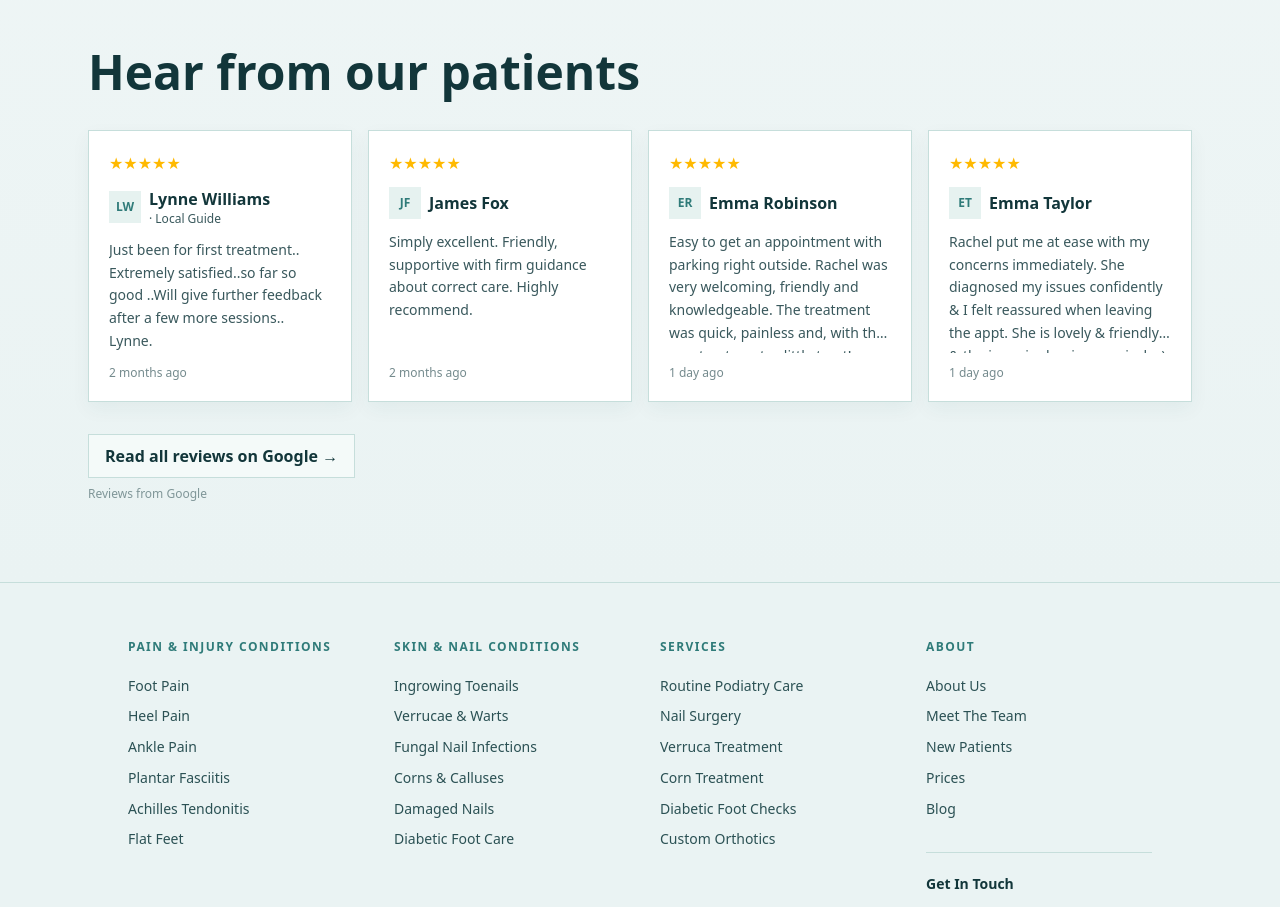
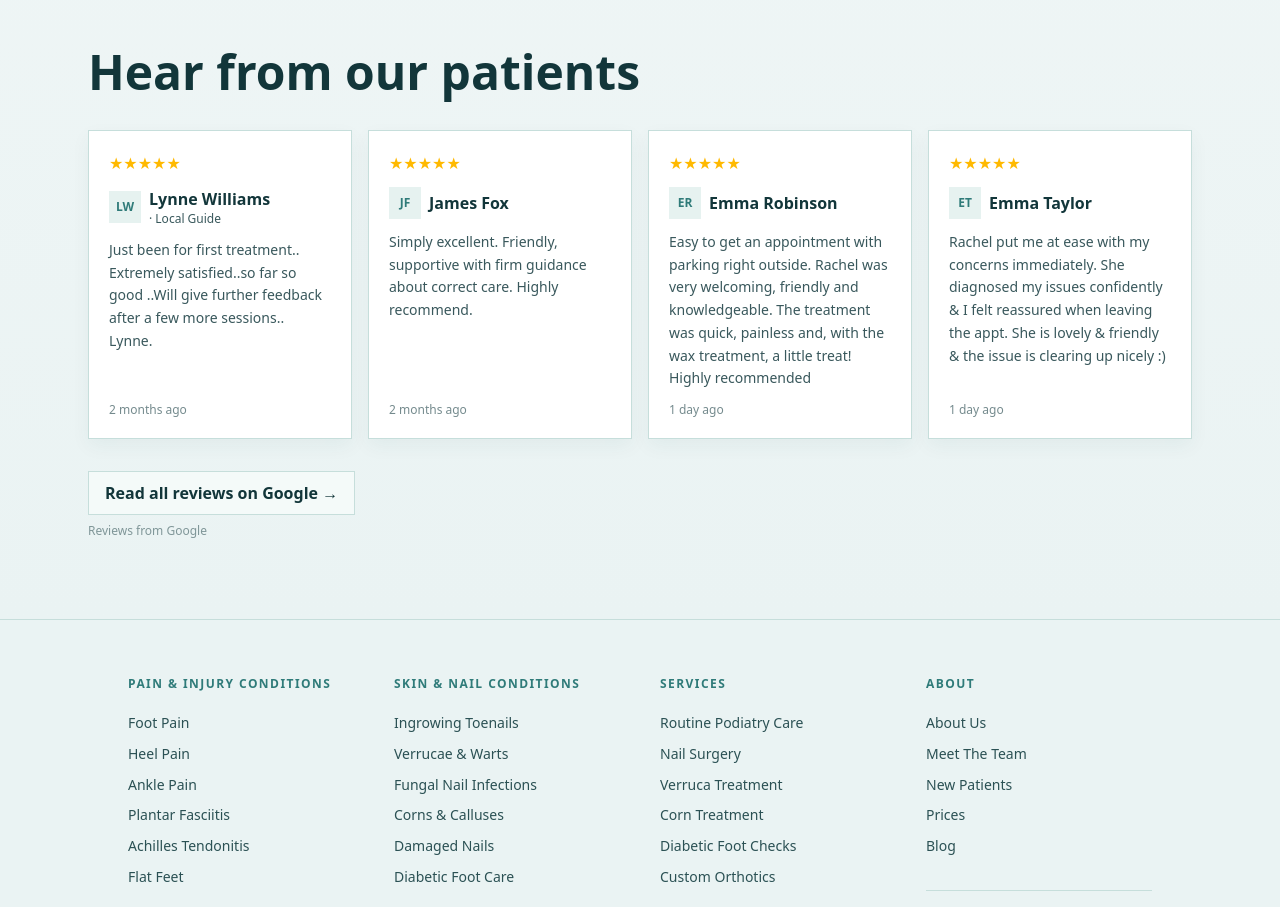
Before and after one commit to Eshin-dev/footwell-podiatry, a Next.js app: page / in a window 1280 px wide. Shown: the part 3720-4627 px from the top of the page. Built offline with nearby package versions, Linux system fonts and the light colour scheme; no server answers.

Commit message:
fix(reviews): remove line-clamp so full review text is shown
Cards now expand to full text height. Equal-height layout maintained
via flex column + items-stretch grid.

Closes #4

```diff
--- a/app/components/google-reviews-section.tsx
+++ b/app/components/google-reviews-section.tsx
@@ -14,7 +14,7 @@ export default function GoogleReviewsSection() {
           </h2>
         </div>
 
-        <div className="grid gap-4 md:grid-cols-2 lg:grid-cols-4">
+        <div className="grid items-stretch gap-4 md:grid-cols-2 lg:grid-cols-4">
           {reviews.map((review) => (
             <ReviewCard key={review.author} review={review} />
           ))}
--- a/app/components/review-card.tsx
+++ b/app/components/review-card.tsx
@@ -13,7 +13,7 @@ export default function ReviewCard({ review }: { review: Review }) {
   const initials = getInitials(review.author);
 
   return (
-    <article className="flex flex-col border border-[#c6dedb] bg-white p-5 shadow-[0_7px_18px_rgba(21,74,77,0.05)]">
+    <article className="flex flex-col h-full border border-[#c6dedb] bg-white p-5 shadow-[0_7px_18px_rgba(21,74,77,0.05)]">
       <div
         className="mb-3 text-amber-400"
         aria-label="5 out of 5 stars"
@@ -36,7 +36,7 @@ export default function ReviewCard({ review }: { review: Review }) {
         </div>
       </div>
 
-      <p className="line-clamp-5 grow text-sm leading-relaxed text-[#39585c]">
+      <p className="grow text-sm leading-relaxed text-[#39585c]">
         {review.text}
       </p>
 
```
